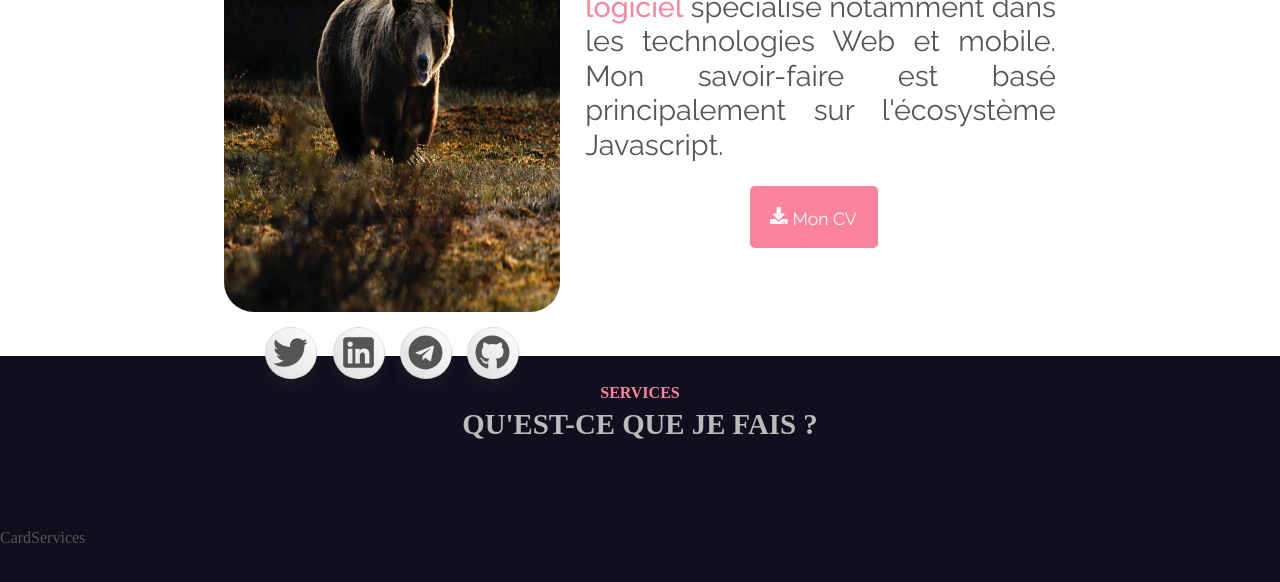
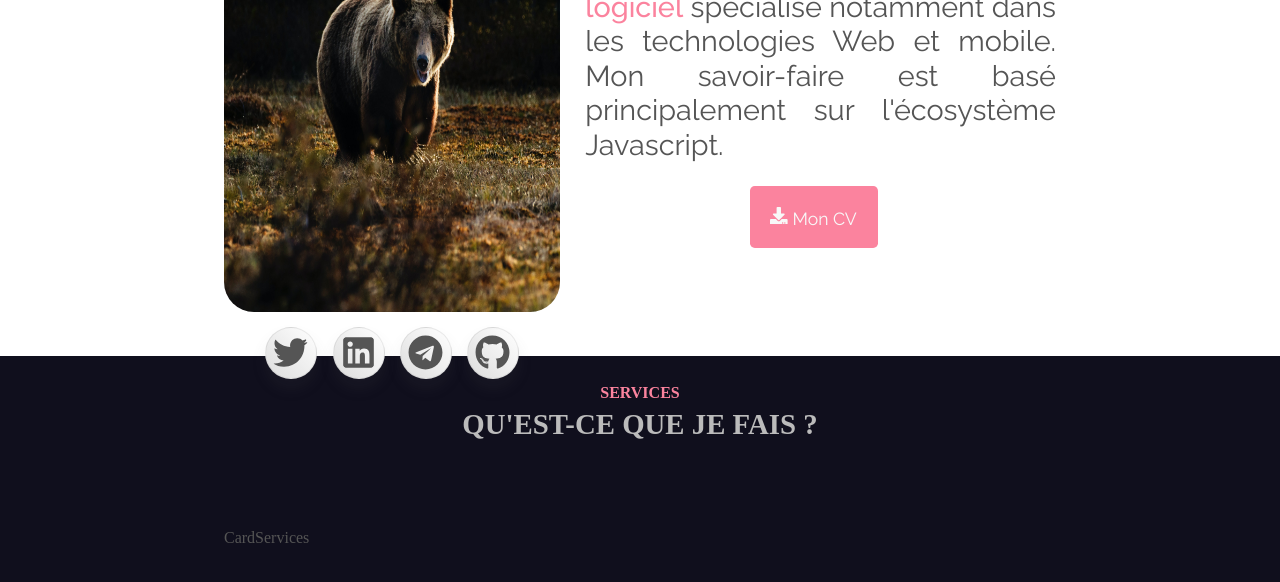
Before and after one commit to ExcaliburSims/portfolioNextJS, a Next.js app: page / in a window 1280 px wide. Shown: the part 1084-1666 px from the top of the page. Built offline with nearby package versions, Linux system fonts and the light colour scheme.

Commit message:
fix max-width

```diff
--- a/styles/Service.module.scss
+++ b/styles/Service.module.scss
@@ -5,9 +5,11 @@
 	//background-color: red;
   height: 93vh;
   color: $textNoir-700;
-  //max-width: 65%;
-  //margin: 0 auto;
 	.title{
 		@include section_title
 	}
+	.content{
+  max-width: 65%;
+  margin: 0 auto;
+	}
 }
```
